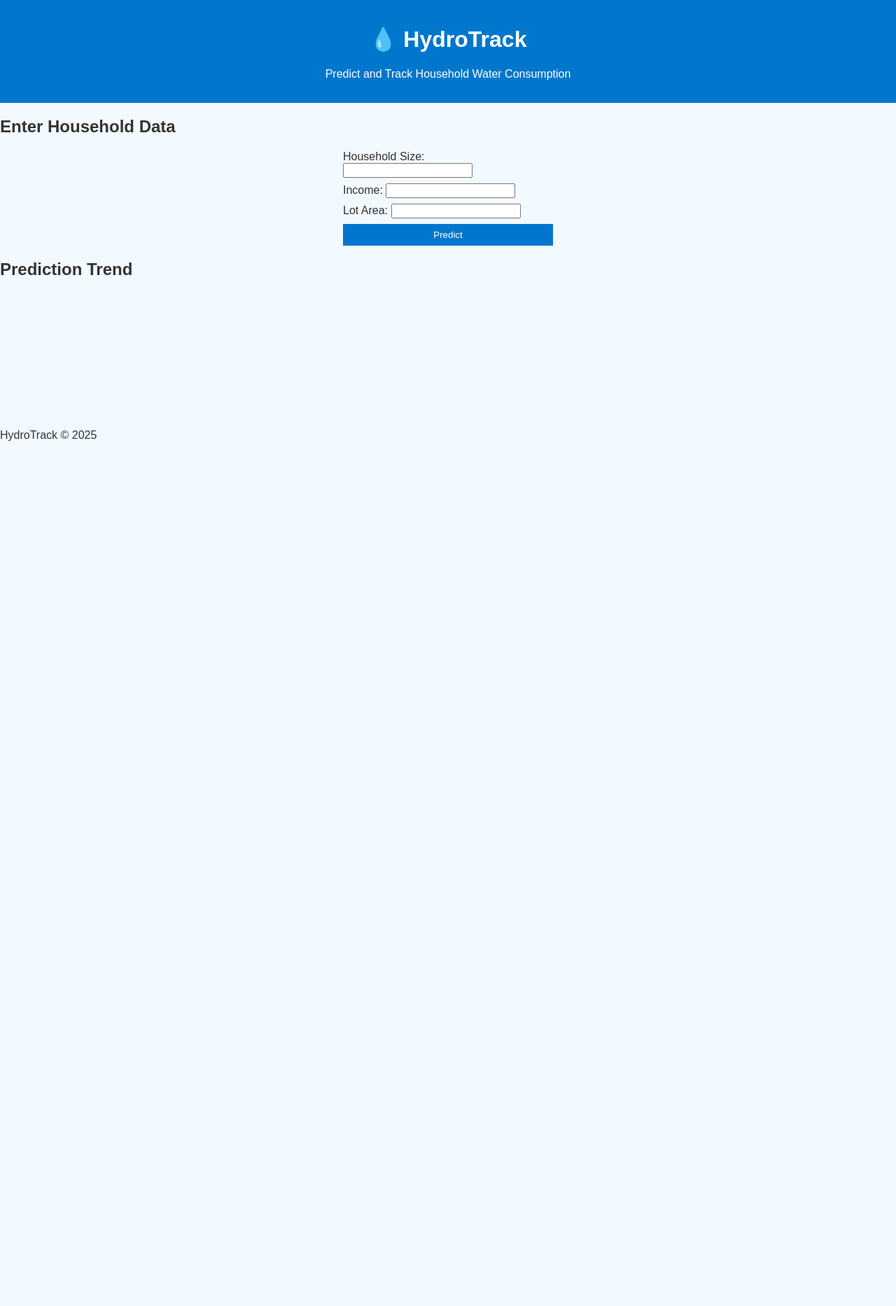
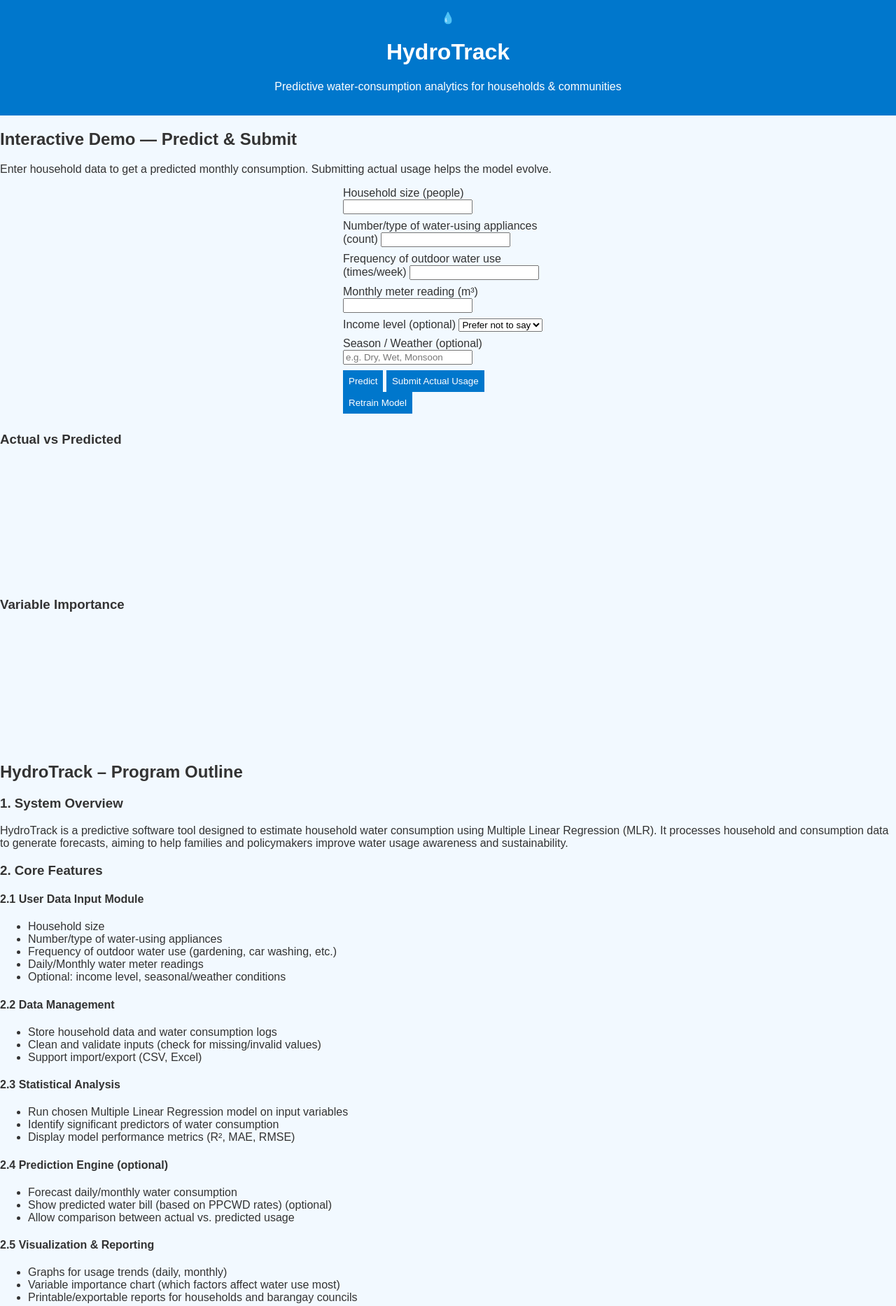
Before and after one commit to jiankarlocallejas-cpu/Hydrotrack, a plain HTML site: page frontend/index.html in a window 1280 px wide. Shown: the top 1866 px of the page at 70% size. Before the commit the page ends 800 px from the top, so only its background shows below. Drawn offline with nearby package versions, Linux system fonts and the light colour scheme.

Commit message:
Update index.html

```diff
--- a/frontend/index.html
+++ b/frontend/index.html
@@ -1,46 +1,181 @@
 <!DOCTYPE html>
 <html lang="en">
 <head>
-  <meta charset="UTF-8" />
-  <meta name="viewport" content="width=device-width, initial-scale=1.0"/>
-  <title>HydroTrack - Water Consumption Predictor</title>
+  <meta charset="utf-8" />
+  <meta name="viewport" content="width=device-width,initial-scale=1" />
+  <title>HydroTrack — Water Consumption Predictor</title>
   <link rel="stylesheet" href="style.css" />
+  <!-- Chart.js is used by script.js for charts -->
+  <script defer src="https://cdn.jsdelivr.net/npm/chart.js"></script>
+  <script defer src="script.js"></script> <!-- keep your script.js in the same folder -->
 </head>
 <body>
-  <header>
-    <h1>💧 HydroTrack</h1>
-    <p>Predict and Track Household Water Consumption</p>
+  <header class="site-header">
+    <div class="container">
+      <div class="brand">
+        <div class="logo">💧</div>
+        <div>
+          <h1>HydroTrack</h1>
+          <p class="tag">Predictive water-consumption analytics for households & communities</p>
+        </div>
+      </div>
+    </div>
   </header>
 
-  <main>
-    <section class="form-section">
-      <h2>Enter Household Data</h2>
-      <form id="predict-form">
-        <label>Household Size:
-          <input type="number" id="household_size" required />
+  <main class="container main-grid">
+    <!-- Left column: interactive demo + charts -->
+    <section class="panel card">
+      <h2>Interactive Demo — Predict & Submit</h2>
+      <p class="muted">Enter household data to get a predicted monthly consumption. Submitting actual usage helps the model evolve.</p>
+
+      <form id="predict-form" class="form-grid" aria-label="Prediction form">
+        <label>
+          Household size (people)
+          <input id="household_size" type="number" min="1" required />
         </label>
-        <label>Income:
-          <input type="number" id="income" required />
+
+        <label>
+          Number/type of water-using appliances (count)
+          <input id="appliances" type="number" min="0" required />
         </label>
-        <label>Lot Area:
-          <input type="number" id="lot_area" required />
+
+        <label>
+          Frequency of outdoor water use (times/week)
+          <input id="outdoor_use" type="number" min="0" step="1" />
         </label>
-        <button type="submit">Predict</button>
+
+        <label>
+          Monthly meter reading (m³)
+          <input id="meter_reading" type="number" min="0" step="0.01" required />
+        </label>
+
+        <label>
+          Income level (optional)
+          <select id="income_level">
+            <option value="">Prefer not to say</option>
+            <option value="low">Low</option>
+            <option value="middle">Middle</option>
+            <option value="high">High</option>
+          </select>
+        </label>
+
+        <label>
+          Season / Weather (optional)
+          <input id="season" type="text" placeholder="e.g. Dry, Wet, Monsoon" />
+        </label>
+
+        <div class="form-actions">
+          <button id="btn-predict" type="submit" class="btn primary">Predict</button>
+          <button id="btn-submit" type="button" class="btn ghost">Submit Actual Usage</button>
+          <button id="btn-retrain" type="button" class="btn outline">Retrain Model</button>
+        </div>
+
+        <div id="status" class="status" aria-live="polite"></div>
       </form>
-      <p id="result"></p>
+
+      <div class="charts">
+        <div class="chart-card">
+          <h3>Actual vs Predicted</h3>
+          <canvas id="usageChart" aria-label="Actual vs Predicted usage chart"></canvas>
+        </div>
+
+        <div class="chart-card">
+          <h3>Variable Importance</h3>
+          <canvas id="importanceChart" aria-label="Variable importance chart"></canvas>
+        </div>
+      </div>
     </section>
 
-    <section>
-      <h2>Prediction Trend</h2>
-      <canvas id="chart"></canvas>
-    </section>
+    <!-- Right column: Program Outline document-style -->
+    <aside class="panel card docs">
+      <h2>HydroTrack – Program Outline</h2>
+
+      <h3>1. System Overview</h3>
+      <p>
+        HydroTrack is a predictive software tool designed to estimate household water consumption using Multiple Linear Regression (MLR).
+        It processes household and consumption data to generate forecasts, aiming to help families and policymakers improve water usage awareness and sustainability.
+      </p>
+
+      <h3>2. Core Features</h3>
+
+      <h4>2.1 User Data Input Module</h4>
+      <ul>
+        <li>Household size</li>
+        <li>Number/type of water-using appliances</li>
+        <li>Frequency of outdoor water use (gardening, car washing, etc.)</li>
+        <li>Daily/Monthly water meter readings</li>
+        <li>Optional: income level, seasonal/weather conditions</li>
+      </ul>
+
+      <h4>2.2 Data Management</h4>
+      <ul>
+        <li>Store household data and water consumption logs</li>
+        <li>Clean and validate inputs (check for missing/invalid values)</li>
+        <li>Support import/export (CSV, Excel)</li>
+      </ul>
+
+      <h4>2.3 Statistical Analysis</h4>
+      <ul>
+        <li>Run chosen Multiple Linear Regression model on input variables</li>
+        <li>Identify significant predictors of water consumption</li>
+        <li>Display model performance metrics (R², MAE, RMSE)</li>
+      </ul>
+
+      <h4>2.4 Prediction Engine (optional)</h4>
+      <ul>
+        <li>Forecast daily/monthly water consumption</li>
+        <li>Show predicted water bill (based on PPCWD rates) (optional)</li>
+        <li>Allow comparison between actual vs. predicted usage</li>
+      </ul>
+
+      <h4>2.5 Visualization & Reporting</h4>
+      <ul>
+        <li>Graphs for usage trends (daily, monthly)</li>
+        <li>Variable importance chart (which factors affect water use most)</li>
+        <li>Printable/exportable reports for households and barangay councils</li>
+      </ul>
+
+      <h4>2.6 User Interface</h4>
+      <ul>
+        <li>Web-based preferred (mobile-friendly)</li>
+        <li>Simple dashboards for households</li>
+        <li>Admin/analyst view for researchers (PPCWD or barangay councils in future)</li>
+      </ul>
+
+      <h4>2.7 Security & Ethics</h4>
+      <ul>
+        <li>Data anonymization for privacy</li>
+        <li>Secure login system</li>
+        <li>Compliance with ethical standards (informed consent, confidentiality)</li>
+      </ul>
+
+      <h3>3. Technical Requirements</h3>
+      <ul>
+        <li>Frontend: HTML/CSS/JavaScript (React or Vue optional)</li>
+        <li>Backend/API: Python (Flask or Django)</li>
+        <li>Database: SQLite/MySQL/PostgreSQL for structured data storage</li>
+        <li>Data Analysis: pandas, scikit-learn, statsmodels (model must be modifiable / replaceable)</li>
+        <li>Visualization: Chart.js / Recharts / Matplotlib</li>
+        <li>Deployment: Local server or cloud (AWS/GCP/school server)</li>
+      </ul>
+
+      <h3>4. Workflow</h3>
+      <ol>
+        <li>Data Collection: Household survey + water meter logs</li>
+        <li>Data Entry: User inputs or uploads dataset</li>
+        <li>Processing: Clean and structure the data</li>
+        <li>Model Training: Run MLR, determine coefficients & significant variables</li>
+        <li>Prediction: Generate household water consumption forecast</li>
+        <li>Visualization: Display graphs and reports</li>
+        <li>Feedback: Provide recommendations for water conservation</li>
+      </ol>
+    </aside>
   </main>
 
-  <footer>
-    <p>HydroTrack © 2025</p>
+  <footer class="site-footer">
+    <div class="container">
+      <small>© HydroTrack — deployed on Render (backend) & Netlify (frontend)</small>
+    </div>
   </footer>
-
-  <script src="https://cdn.jsdelivr.net/npm/chart.js"></script>
-  <script src="script.js"></script>
 </body>
 </html>
```
